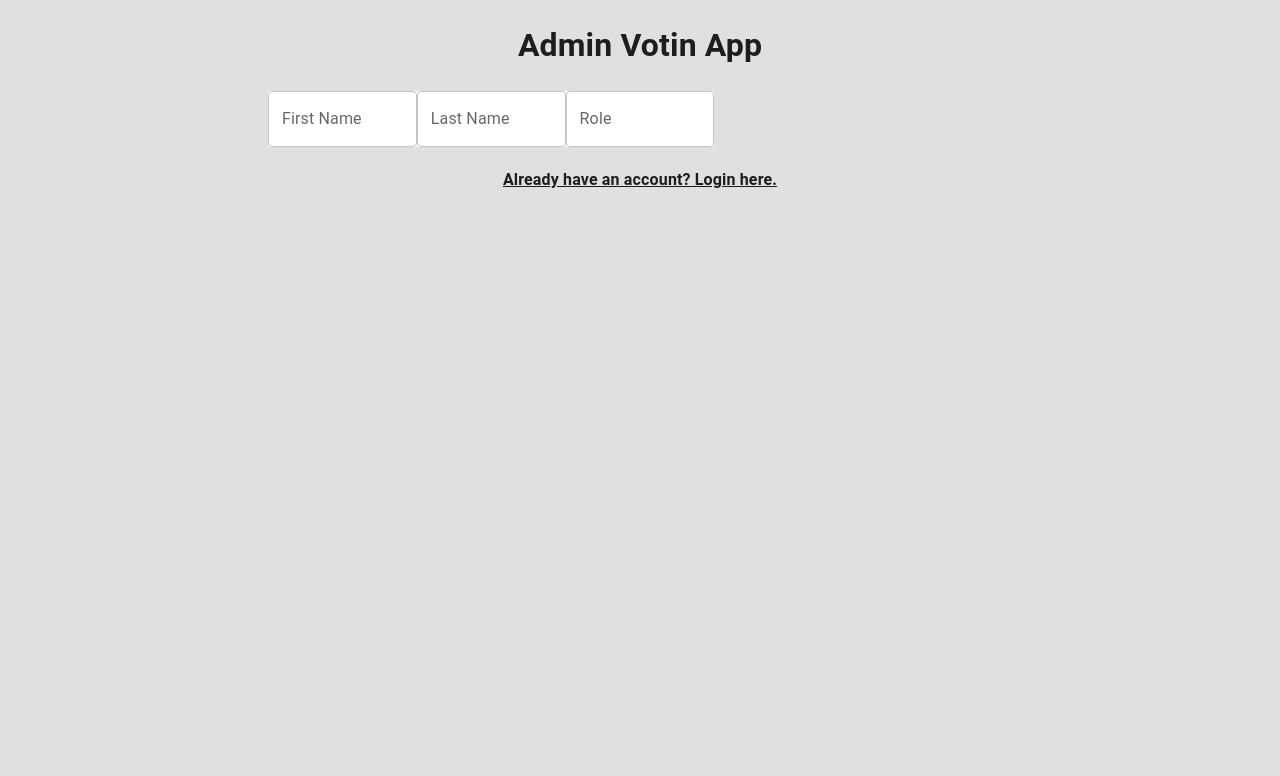
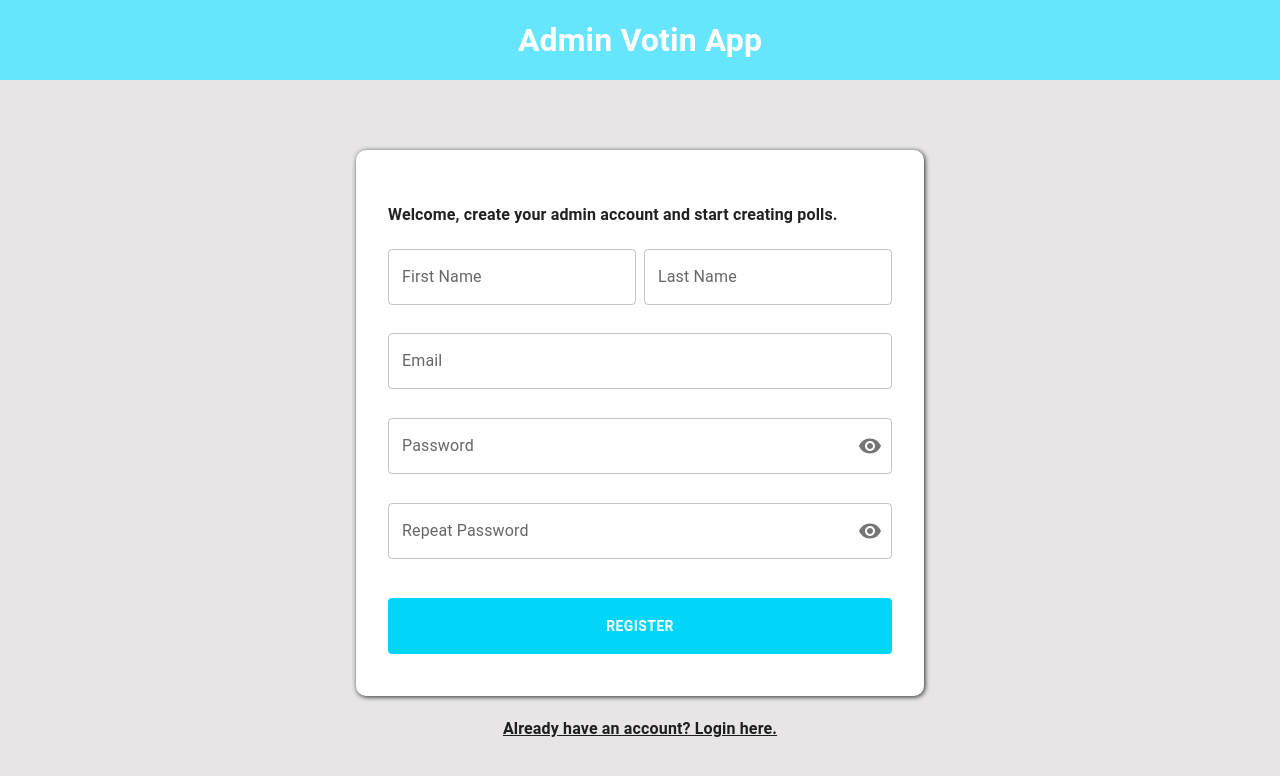
Before and after one commit to deonatto/admin_poll_app_client, a React (Create React App) app: page / in a window 1280 px wide. Both pictures are taken after a click on the element "Don´t have an account? Click here.". Shown: the top 776 px of the page. Built offline with nearby package versions, Linux system fonts and the light colour scheme.

Commit message:
register form design

```diff
--- a/src/components/forms/registerForm/RegisterForm.css
+++ b/src/components/forms/registerForm/RegisterForm.css
@@ -1,9 +1,12 @@
-.form-container{
-    width: 60%;
+.register-form-container{
+    padding: 2rem;
+    border-radius: 10px;
+    box-shadow: 1px 1px 5px rgb(39, 39, 39);
     background-color: white;
 }
 .register-container{
     width: 100%;
     display: flex;
     flex-direction: column;
+    gap: 1.8rem;
 }
--- a/src/components/forms/registerForm/RegisterForm.jsx
+++ b/src/components/forms/registerForm/RegisterForm.jsx
@@ -1,18 +1,134 @@
 import React, { useState } from "react";
-import { Button, TextField } from "@mui/material";
+import {
+  Button,
+  TextField,
+  FormControl,
+  OutlinedInput,
+  InputAdornment,
+  IconButton,
+  InputLabel,
+} from "@mui/material";
+import Visibility from "@mui/icons-material/Visibility";
+import VisibilityOff from "@mui/icons-material/VisibilityOff";
 import "./RegisterForm.css";
+import { colorTokens } from "theme";
+import { ColorizeSharp } from "@mui/icons-material";
 
 const RegisterForm = () => {
-  const handleSubmit = () => {};
+  const [showPassword, setShowPassword] = useState(false);
+  const [showRepeatPassword, setShowRepeatPassword] = useState(false);
+  const [repeatPassword, setRepeatPassword] = useState("");
+  const [credentials, setCredentials] = useState({
+    firstName: "",
+    lastName: "",
+    email: "",
+    role: "admin",
+    password: "",
+  });
+  const changeHandler = (credentialName, e) => {
+    setCredentials((prevCredentials) => ({
+      ...prevCredentials,
+      [credentialName]: e.target.value,
+    }));
+  };
+  const handleSubmit = (e) => {
+    e.preventDefault();
+    console.log(credentials);
+  };
   return (
-    <form onSubmit={handleSubmit}>
-      <div className="form-container">
-        <div className="register-container">
-          <div style={{ display: "flex", justifyContent: "space-between" }}>
-            <TextField label="First Name" />
-            <TextField label="Last Name" />
-            <TextField label="Role" />
-          </div>
+    <form className="register-form-container" onSubmit={handleSubmit}>
+      <h4 style={{ textDecoration: "none" }}>
+        Welcome, create your admin account and start creating polls.
+      </h4>
+      <div className="register-container">
+        <div
+          style={{
+            display: "flex",
+            gap: "0.5rem",
+            justifyContent: "space-between",
+          }}
+        >
+          <TextField
+            label="First Name"
+            onChange={(e) => changeHandler("firstName", e)}
+            sx={{
+              flex: 1,
+            }}
+          />
+          <TextField
+            label="Last Name"
+            onChange={(e) => changeHandler("lastName", e)}
+            sx={{
+              flex: 1,
+            }}
+          />
+        </div>
+        <TextField label="Email" onChange={(e) => changeHandler("email", e)} />
+        <FormControl variant="outlined">
+          <InputLabel htmlFor="outlined-adornment-password">
+            Password
+          </InputLabel>
+          <OutlinedInput
+            id="outlined-adornment-password"
+            type={showPassword ? "text" : "password"}
+            endAdornment={
+              <InputAdornment position="end">
+                <IconButton
+                  aria-label="toggle password visibility"
+                  onClick={() => setShowPassword(!showPassword)}
+                  edge="end"
+                >
+                  {showPassword ? <VisibilityOff /> : <Visibility />}
+                </IconButton>
+              </InputAdornment>
+            }
+            onChange={(e) => changeHandler("password", e)}
+            label="Password"
+          />
+        </FormControl>
+        <FormControl variant="outlined">
+          <InputLabel htmlFor="outlined-adornment-repeat-password">
+            Repeat Password
+          </InputLabel>
+          <OutlinedInput
+            id="outlined-adornment-repeat-password"
+            type={showRepeatPassword ? "text" : "password"}
+            endAdornment={
+              <InputAdornment position="end">
+                <IconButton
+                  aria-label="toggle password visibility"
+                  onClick={() => setShowRepeatPassword(!showRepeatPassword)}
+                  edge="end"
+                >
+                  {showRepeatPassword ? <VisibilityOff /> : <Visibility />}
+                </IconButton>
+              </InputAdornment>
+            }
+            onChange={(e) => setRepeatPassword(e.target.value)}
+            error={
+              repeatPassword ? repeatPassword !== credentials.password : false
+            }
+            label="Repeat Password"
+          />
+        </FormControl>
+        <div>
+          <Button
+            fullWidth
+            type="submit"
+            sx={{
+              fontWeight: 'bold',
+              margin: "10px 0",
+              padding: "1rem",
+              backgroundColor: colorTokens.primary[500],
+              color: colorTokens.grey[0],
+              "&:hover": {
+                backgroundColor: colorTokens.primary[500],
+                color: colorTokens.grey[0],
+              },
+            }}
+          >
+            Register
+          </Button>
         </div>
       </div>
     </form>
--- a/src/index.css
+++ b/src/index.css
@@ -1,8 +1,8 @@
 html,
 body,
 #root,
-.app {
+.App {
   height: 100%;
   width: 100%;
-  background-color: #E0E0E0;
+  background-color: #e7e5e5;
 }
--- a/src/scenes/login/Login.css
+++ b/src/scenes/login/Login.css
@@ -1,12 +1,24 @@
 .login-container {
   width: 100%;
   height: 100%;
-  display: flex;
-  flex-direction: column;
-  align-items: center;
-  justify-content: center;
+}
+.login-title-container {
+  width: 100%;
+}
+.login-title-container h1 {
+  text-align: center;
+  margin: 0;
+  padding: 1rem 0;
 }
 .login-container h4 {
   cursor: pointer;
   text-decoration: underline;
 }
+.form-container {
+  margin-top: 70px;
+  width: 100%;
+  height: calc(100% - 80px);
+  display: flex;
+  flex-direction: column;
+  align-items: center;
+}
--- a/src/scenes/login/Login.jsx
+++ b/src/scenes/login/Login.jsx
@@ -2,13 +2,20 @@ import React, { useState } from "react";
 import "./Login.css";
 import RegisterForm from "components/forms/registerForm/RegisterForm";
 import LoginForm from "components/forms/loginForm/LoginForm";
+import { colorTokens } from "theme";
 
 const Login = () => {
   const [isLogin, setIsLogin] = useState(true);
 
   return (
     <div className="login-container">
-      <h1>Admin Votin App</h1>
+      <div
+        className="login-title-container"
+        style={{ backgroundColor: colorTokens.primary[300] }}
+      >
+        <h1 style={{ color: colorTokens.grey[0] }}>Admin Votin App</h1>
+      </div>
+      <div className="form-container">
         {isLogin ? <LoginForm /> : <RegisterForm />}
         <h4 onClick={() => setIsLogin(!isLogin)}>
           {isLogin
@@ -16,6 +23,7 @@ const Login = () => {
             : "Already have an account? Login here."}
         </h4>
       </div>
+    </div>
   );
 };
 
```
Lines whose indentation alone changed are shown as unchanged.
